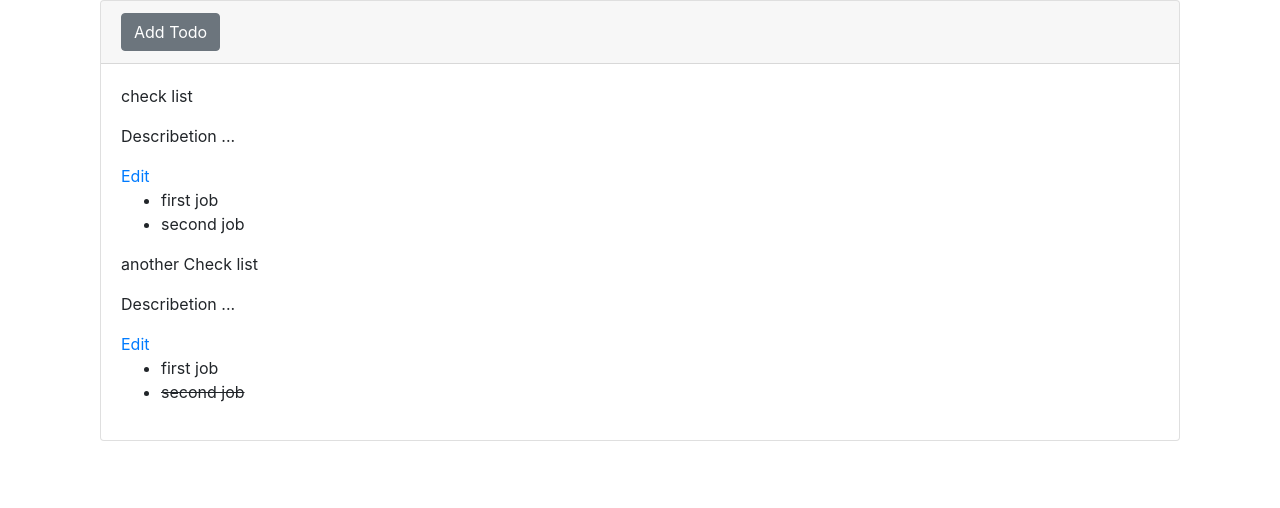
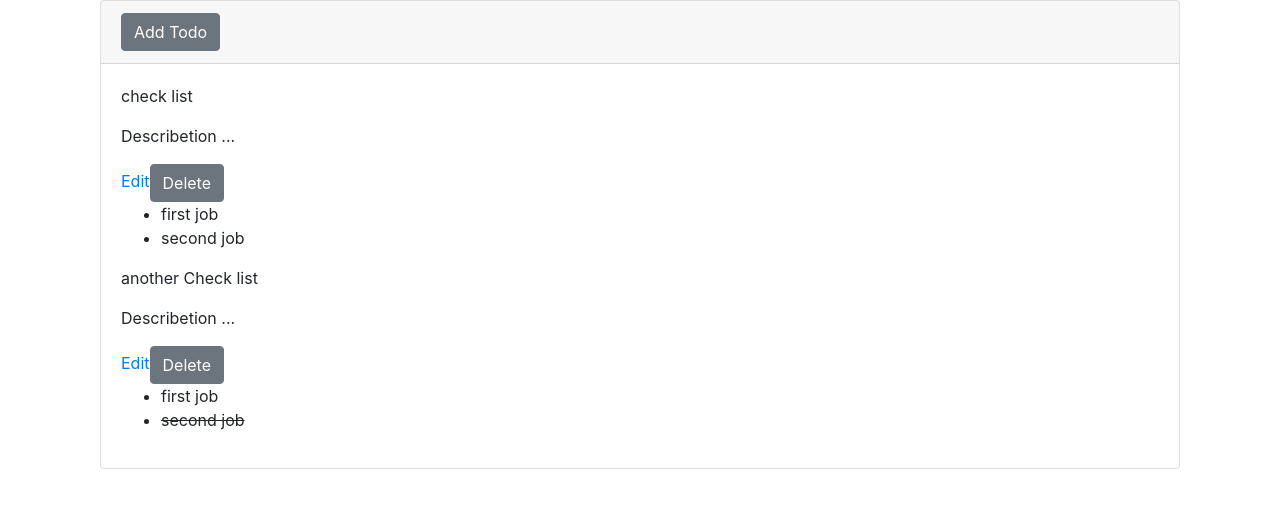
Before and after one commit to rezaSemyari70/maktab_React-Redux-ToDo, a React (Create React App) app: page / in a window 1280 px wide. Shown: the top 508 px of the page. Built offline with nearby package versions, Linux system fonts and the light colour scheme.

Commit message:
add feature delete for todos

```diff
--- a/src/Components/TodoCard/TodoCard.jsx
+++ b/src/Components/TodoCard/TodoCard.jsx
@@ -1,8 +1,9 @@
 import React from 'react'
-import {Row, Col} from 'reactstrap';
+import {Row, Col, Button} from 'reactstrap';
 import { Link } from 'react-router-dom';
-
-function TodoCard({todo}) {
+import {deleteTodo} from '../../redux/todo/todo.actions'
+import {connect} from 'react-redux';
+function TodoCard({todo , deleteTodo}) {
 
     return (
         <Row>
@@ -10,6 +11,7 @@ function TodoCard({todo}) {
                 <p>{todo.subject}</p>
                 <p>{todo.describe}</p>
                 <Link to={`/update/${todo.id}`}>Edit</Link>
+                <Button onClick={()=>deleteTodo(todo.id)}>Delete</Button>
                 <ul>
                     {todo.checkList.map(checkItem =>
 
@@ -27,4 +29,4 @@ function TodoCard({todo}) {
     )
 }
 
-export default TodoCard;
+export default connect(null , {deleteTodo})(TodoCard);
--- a/src/redux/todo/todo.actions.js
+++ b/src/redux/todo/todo.actions.js
@@ -13,3 +13,10 @@ export const editTodo = (todo) => {
         payload : todo
     }
 }
+
+export const deleteTodo = (todo) => {
+    return {
+        type : types.DELETE_TO_DO,
+        payload : todo
+    }
+}
--- a/src/redux/todo/todo.reducer.js
+++ b/src/redux/todo/todo.reducer.js
@@ -48,6 +48,11 @@ const todoReducer = (state = initial_state, action) => {
                 ...state ,
                 todoList : state.todoList.map(item => item.id == payload.id ? payload : item)
             }
+        case types.DELETE_TO_DO :
+            return {
+                ...state ,
+                    todoList : state.todoList.filter(item => item.id !== payload)
+            }
 
         default:
             return state;
--- a/src/redux/todo/todo.types.js
+++ b/src/redux/todo/todo.types.js
@@ -1,5 +1,6 @@
 const types = {
     ADD_TO_DO : "ADD_TO_DO" ,
-    EDIT_TO_DO : "EDIT_TO_DO"
+    EDIT_TO_DO : "EDIT_TO_DO" ,
+    DELETE_TO_DO : "DELETE_TO_DO"
 }
 export default types;
```
